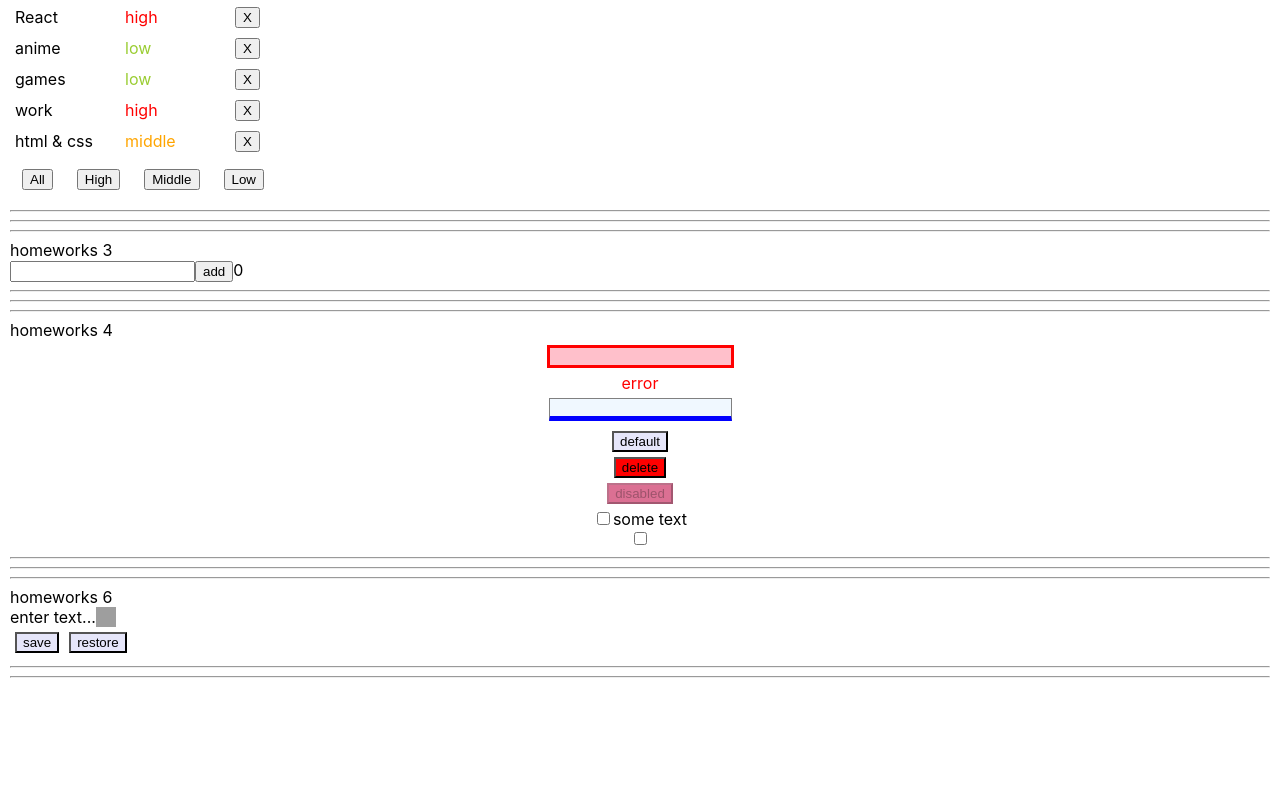
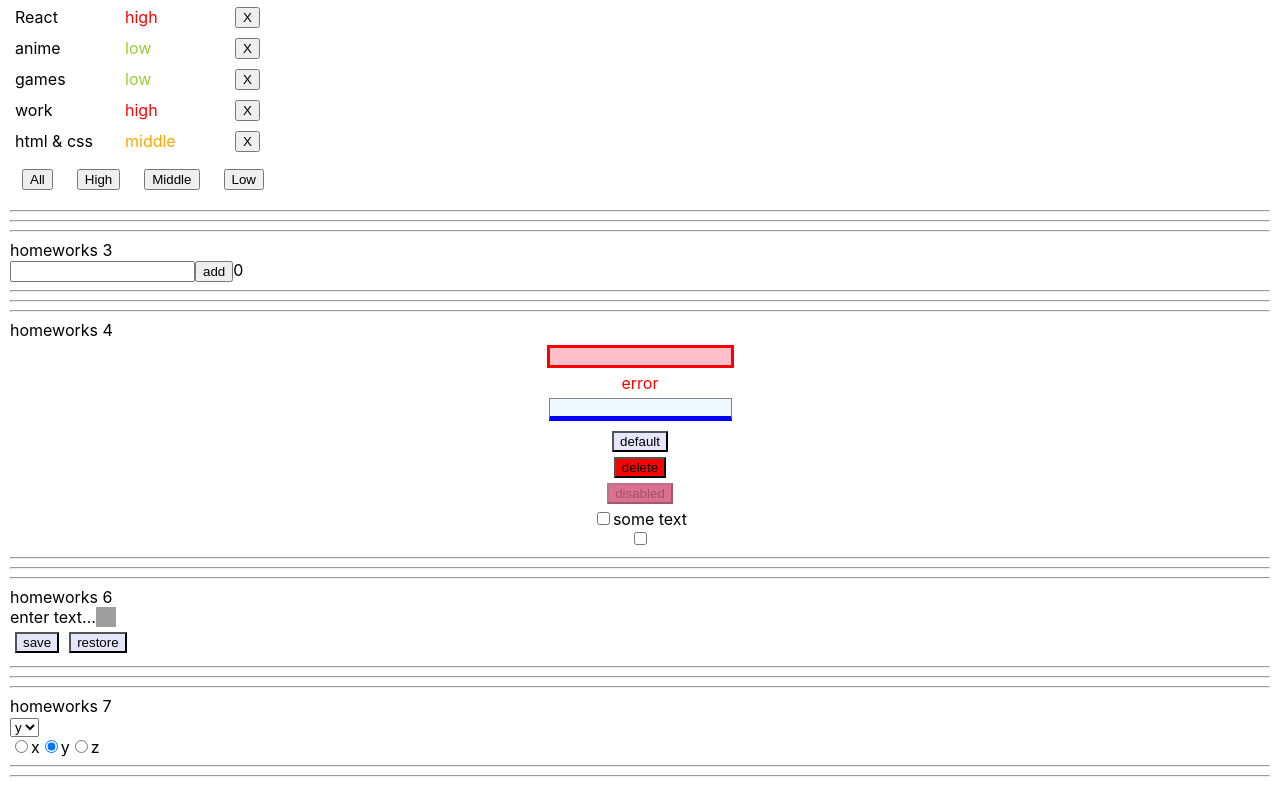
Before and after one commit to karinaOl/ignat_homeworks, a React (Create React App) app: page /#/pre-junior in a window 1280 px wide. Shown: the part 254-1049 px from the top of the page. Before the commit the page ends 950 px from the top, so only its background shows below. Built offline with nearby package versions, Linux system fonts and the light colour scheme; grey boxes are pictures that could not be loaded.

Commit message:
homework 7

```diff
--- a/src/p1-main/m1-ui/u1-app/App.tsx
+++ b/src/p1-main/m1-ui/u1-app/App.tsx
@@ -2,6 +2,7 @@
 import s from './App.module.css'
 import HW5 from "../../../p2-homeworks/h5/HW5";
 import HW6 from "../../../p2-homeworks/h6/HW6";
+import HW7 from "../../../p2-homeworks/h7/HW7";
 
 function App() {
     return (
@@ -9,7 +10,7 @@
             <div>react homeworks:</div>
             <HW5/>
             <HW6/>
-
+            <HW7/>
         </div>
     )
 }
--- /dev/null
+++ b/src/p2-homeworks/h7/HW7.tsx
@@ -0,0 +1,41 @@
+import React, {useState} from 'react'
+import SuperSelect from './common/c5-SuperSelect/SuperSelect'
+import SuperRadio from './common/c6-SuperRadio/SuperRadio'
+
+const arr = ['x', 'y', 'z']
+
+function HW7() {
+    const [value, onChangeOption] = useState(arr[1])
+
+    return (
+        <div>
+            <hr/>
+            homeworks 7
+
+            {/*should work (должно работать)*/}
+            <div>
+                <SuperSelect
+                    options={arr}
+                    value={value}
+                    onChangeOption={onChangeOption}
+                />
+            </div>
+            <div>
+                <SuperRadio
+                    name={'radio'}
+                    options={arr}
+                    value={value}
+                    onChangeOption={onChangeOption}
+                />
+            </div>
+
+            <hr/>
+            {/*для личного творчества, могу проверить*/}
+            {/*<AlternativeSuperSelect/>*/}
+            {/*<AlternativeSuperRadio/>*/}
+            <hr/>
+        </div>
+    )
+}
+
+export default HW7
--- /dev/null
+++ b/src/p2-homeworks/h7/common/c5-SuperSelect/SuperSelect.tsx
@@ -0,0 +1,36 @@
+import React, {SelectHTMLAttributes, DetailedHTMLProps, ChangeEvent} from 'react'
+
+type DefaultSelectPropsType = DetailedHTMLProps<SelectHTMLAttributes<HTMLSelectElement>, HTMLSelectElement>
+
+type SuperSelectPropsType = DefaultSelectPropsType & {
+    options?: any[]
+    onChangeOption?: (option: any) => void
+}
+
+const SuperSelect: React.FC<SuperSelectPropsType> = (
+    {
+        options,
+        onChange, onChangeOption,
+        ...restProps
+    }
+) => {
+    const mappedOptions: any[] = options ? options.map((o,i)=>{
+        return(
+            <option key={i}>{o}</option>
+        )
+    }) : []; // map options with key
+
+    const onChangeCallback = (e: ChangeEvent<HTMLSelectElement>) => {
+        onChange && onChange(e)
+        onChangeOption && onChangeOption(e.currentTarget.value)
+        // onChange, onChangeOption
+    }
+
+    return (
+        <select onChange={onChangeCallback} {...restProps}>
+            {mappedOptions}
+        </select>
+    )
+}
+
+export default SuperSelect
--- /dev/null
+++ b/src/p2-homeworks/h7/common/c6-SuperRadio/SuperRadio.tsx
@@ -0,0 +1,46 @@
+import React, {ChangeEvent, InputHTMLAttributes, DetailedHTMLProps} from 'react'
+
+type DefaultRadioPropsType = DetailedHTMLProps<InputHTMLAttributes<HTMLInputElement>, HTMLInputElement>
+
+type SuperRadioPropsType = DefaultRadioPropsType & {
+    options?: any[]
+    onChangeOption?: (option: any) => void
+}
+
+const SuperRadio: React.FC<SuperRadioPropsType> = (
+    {
+        type, name,
+        options, value,
+        onChange, onChangeOption,
+        ...restProps
+    }
+) => {
+    const onChangeCallback = (e: ChangeEvent<HTMLInputElement>) => {
+        onChange && onChange(e)
+        onChangeOption && onChangeOption(e.currentTarget.value)
+        // onChange, onChangeOption
+    }
+
+
+    const mappedOptions: any[] = options ? options.map((o, i) => (
+        <label key={name + '-' + i}>
+            <input
+                type={'radio'}
+                name={name}
+                value={o}
+                onChange={onChangeCallback}
+                checked={o === value}
+                // name, checked, value, onChange
+            />
+            {o}
+        </label>
+    )) : []
+
+    return (
+        <>
+            {mappedOptions}
+        </>
+    )
+}
+
+export default SuperRadio
```
Also changed, not shown: src/p2-homeworks/h7/common/c5-SuperSelect/AlternativeSuperSelect.tsx (added, +9 -0 lines), src/p2-homeworks/h7/common/c6-SuperRadio/AlternativeSuperRadio.tsx (added, +9 -0 lines).
